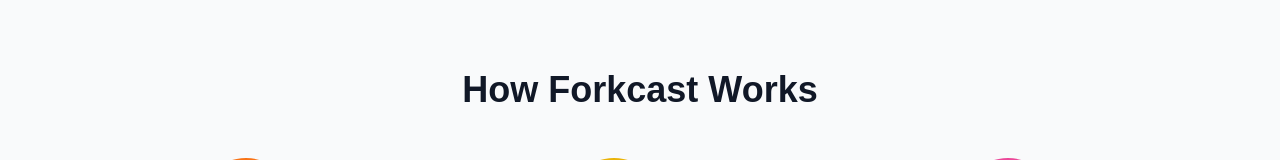
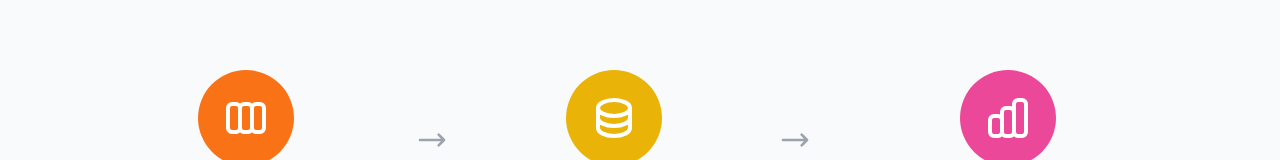
Before and after one commit to aykk/forkcast, a Next.js app in the folder my-app/: page / in a window 1280 px wide. Shown: the part 704-864 px from the top of the page. Built offline with nearby package versions, Linux system fonts and the light colour scheme.

Commit message:
landing page sections tweaked

```diff
--- a/my-app/src/components/landing-page.tsx
+++ b/my-app/src/components/landing-page.tsx
@@ -84,7 +84,6 @@
         </section>
         <section ref={diagramRef} className="py-20 bg-gray-50">
           <div className="container mx-auto px-6">
-            <h2 className="text-4xl font-bold text-center text-gray-900 mb-12">How Forkcast Works</h2>
             <div className="max-w-4xl mx-auto">
               <div className="flex flex-col md:flex-row items-center justify-between">
                 <div className="flex flex-col items-center mb-8 md:mb-0">
```
